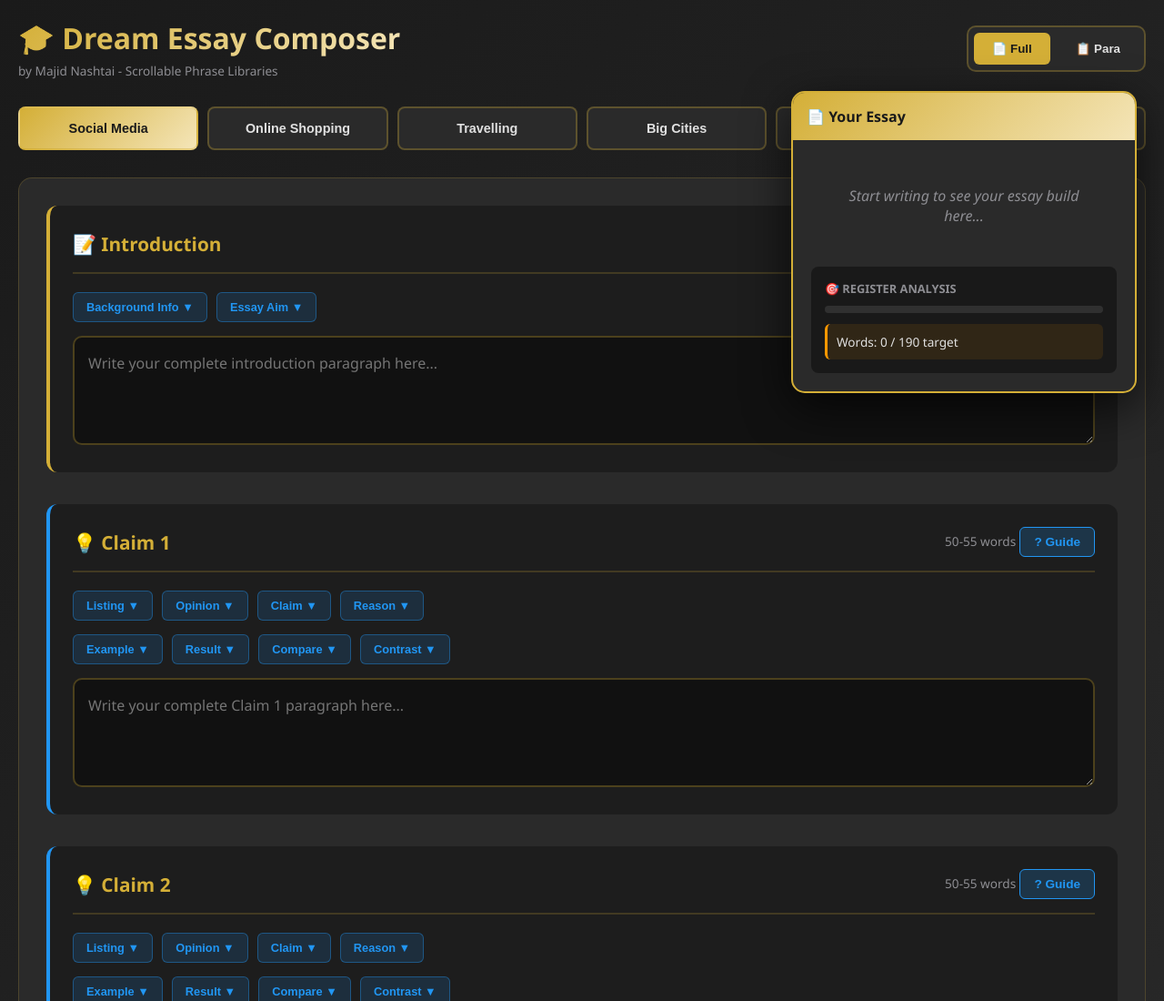
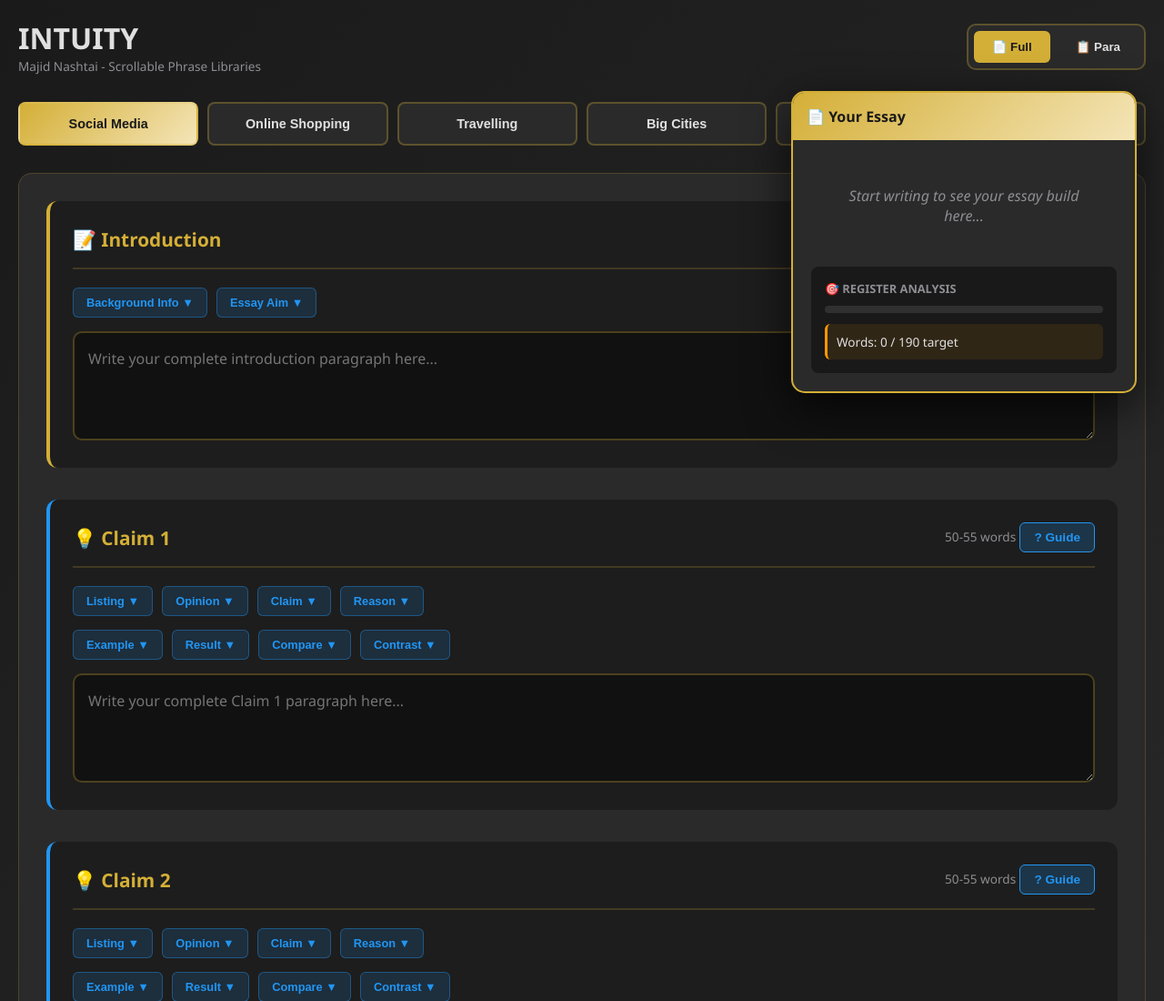
Before and after one commit to mhnashtai-prog/essay-generator, a plain HTML site: page index.html in a window 1280 px wide. Shown: the top 1100 px of the page at 91% size. Drawn offline with Linux system fonts and the light colour scheme.

Commit message:
Update index.html

```diff
--- a/index.html
+++ b/index.html
@@ -624,9 +624,9 @@
 <body>
     <div class="container">
         <div class="header">
-            <div class="header-left">
-                <h1>🎓 Dream Essay Composer</h1>
-                <p class="subtitle">by Majid Nashtai - Scrollable Phrase Libraries</p>
+            <div class="header-centre">
+                <h1>INTUITY</h1>
+                <p class="subtitle">Majid Nashtai - Scrollable Phrase Libraries</p>
             </div>
             <div class="mode-toggle">
                 <button class="mode-btn active" onclick="setMode('full')">📄 Full</button>
```
